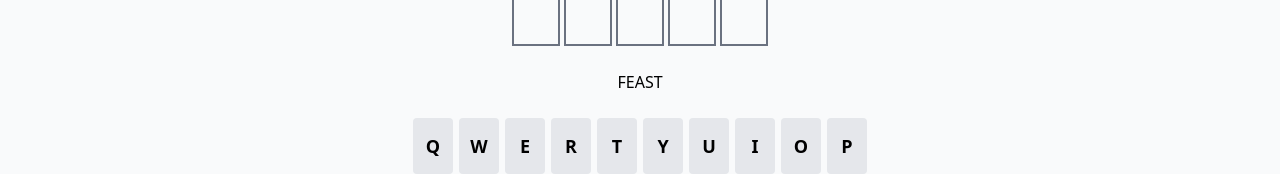
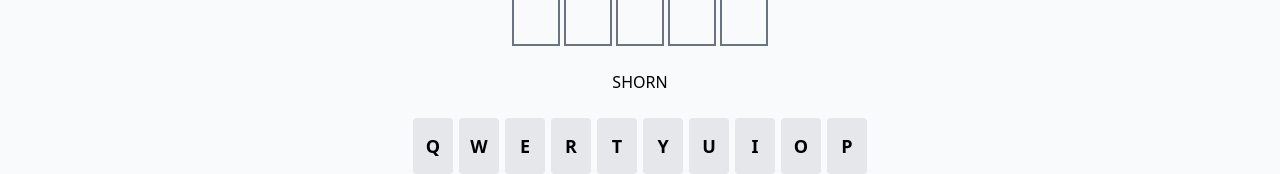
Before and after one commit to ViktoryWebs/word-games, a React (Vite) app: page / in a window 1280 px wide. Shown: the part 339-513 px from the top of the page. Built offline with nearby package versions, Linux system fonts and the light colour scheme.

Commit message:
Fixed the tile coloring logic

```diff
--- a/src/components/wordle/Keyboard.jsx
+++ b/src/components/wordle/Keyboard.jsx
@@ -1,18 +1,39 @@
-import { useContext } from "react";
+import { useContext, useState } from "react";
 import { WordleContext } from "./Wordle";
-import { keys } from "./resources/keys";
 import { FaDeleteLeft } from "react-icons/fa6";
+import keys from "./resources/keys";
+import fiveLetterWords from "./resources/fiveLetterWords";
 
 const Keyboard = () => {
-  const { wordLength, board, setBoard, currAttempt, setCurrAttempt } =
+  const { word, wordLength, board, setBoard, currAttempt, setCurrAttempt } =
     useContext(WordleContext);
+
+  const [prevAttempt, setPrevAttempt] = useState([]);
+
+  /* const correctBtnColor = "bg-green-600 text-white border-green-600";
+  const presentBtnColor = "bg-yellow-600 text-white border-yellow-600";
+  const incorrectBtnColor = "bg-gray-500 text-white border-gray-500";
+
+  const setBtnColor = () => {
+    for()
+    if(word.includes)
+  } */
 
   const handleKeyClick = (key) => {
     if (key === "ENTER") {
       if (currAttempt.attempt < wordLength) {
-        const currAttemptWord = board.board[currAttempt.attempt].slice().join("");
+        const currAttemptWord = board.board[currAttempt.attempt]
+          .slice()
+          .join("");
         console.log(currAttemptWord);
-        if (currAttemptWord.length === wordLength) {
+        if (currAttemptWord.length < wordLength) {
+          console.log("Not enough letters!");
+          return;
+        }
+        if (!fiveLetterWords.includes(currAttemptWord.toLowerCase())) {
+          console.log("Not in word list!");
+          return;
+        }
         setBoard({
           type: "enter",
           attempt: currAttempt.attempt + 1,
@@ -22,9 +43,7 @@ const Keyboard = () => {
           attempt: currAttempt.attempt + 1,
           letterPos: 0,
         });
-        } else {
-          console.log("Not enough letters!");
-        }
+        setPrevAttempt(currAttemptWord.split(""));
       }
     } else if (key === "DELETE") {
       if (currAttempt.letterPos > 0) {
--- a/src/components/wordle/Tile.jsx
+++ b/src/components/wordle/Tile.jsx
@@ -9,6 +9,7 @@ const incorrectTileColor = "bg-gray-500 text-white border-gray-500";
 const Tile = ({ attemptNum, letterPos }) => {
   const { board } = useContext(WordleContext);
   const letter = board.board[attemptNum][letterPos];
+
   const tileColor = board.tileColors[attemptNum][letterPos];
   return (
     <span
@@ -21,7 +22,8 @@ const Tile = ({ attemptNum, letterPos }) => {
           : tileColor === "incorrect"
           ? incorrectTileColor
           : ""
-      }`}
+      }
+      `}
     >
       {letter}
     </span>
--- a/src/components/wordle/Wordle.jsx
+++ b/src/components/wordle/Wordle.jsx
@@ -2,6 +2,7 @@ import { createContext, useReducer, useState } from "react";
 import Board from "./Board";
 import Keyboard from "./Keyboard";
 import fiveLetterWords from "./resources/fiveLetterWords";
+import generateCharacterMap from "./resources/generateCharacterMap";
 
 const wordLength = 5;
 
@@ -11,28 +12,9 @@ const defaultTileColors = Array(wordLength + 1).fill(
 );
 
 const wordIndex = Math.round(Math.random() * (fiveLetterWords.length - 1));
-/* const word = fiveLetterWords[wordIndex].toUpperCase().split(""); */
-const word = "FEAST".split("");
-const characterMap = {};
-
-const generateCharacterMap = () => {
-  for (let i = 0; i < wordLength; i++) {
-    let c = word[i];
-    if (characterMap[c]) {
-      characterMap[c] = {
-        freq: characterMap[c].freq + 1,
-        pos: [...characterMap[c].pos, i],
-      };
-    } else {
-      characterMap[c] = {
-        freq: 1,
-        pos: [i],
-      };
-    }
-  }
-};
-
-generateCharacterMap();
+const word = fiveLetterWords[wordIndex].toUpperCase().split("");
+/* const word = "ERUPT".split(""); */
+const characterMap = generateCharacterMap(word);
 
 export const WordleContext = createContext();
 
@@ -42,6 +24,7 @@ const boardReducer = (board, action) => {
   const updatedTileColors = board.tileColors.slice();
   let prevAttempt = [];
   let updatedAttemptTileColors = [];
+  let prevAttemptCharacterMap = {};
 
   switch (action.type) {
     case "letter":
@@ -51,21 +34,45 @@ const boardReducer = (board, action) => {
 
     case "enter":
       prevAttempt = board.board[action.attempt - 1].slice();
+      prevAttemptCharacterMap = generateCharacterMap(prevAttempt);
       updatedAttemptTileColors = updatedTileColors[action.attempt - 1].slice();
 
-      for (let i = 0; i < wordLength; i++) {
-        if (prevAttempt[i] === word[i]) {
-          updatedAttemptTileColors[i] = "correct";
+      Object.keys(prevAttemptCharacterMap).forEach((key) => {
+        if (!characterMap[key]) {
+          for (let pos of prevAttemptCharacterMap[key].pos) {
+            updatedAttemptTileColors[pos] = "incorrect";
+          }
         } else {
-          if (word.includes(prevAttempt[i])) {
-            let positions = characterMap[prevAttempt[i]].pos;
+          const originalPosArr = characterMap[key].pos.toSorted();
+          const attemptPosArr = prevAttemptCharacterMap[key].pos.toSorted();
 
-            updatedAttemptTileColors[i] = "present";
+          if (prevAttemptCharacterMap[key].freq === characterMap[key].freq) {
+            for (let i = 0; i < prevAttemptCharacterMap[key].freq; i++) {
+              if (originalPosArr[i] === attemptPosArr[i]) {
+                updatedAttemptTileColors[attemptPosArr[i]] = "correct";
+              } else {
+                updatedAttemptTileColors[attemptPosArr[i]] = "present";
+              }
+            }
           } else {
-            updatedAttemptTileColors[i] = "incorrect";
+            let matches = 0;
+            for (let i = 0; i < prevAttemptCharacterMap[key].freq; i++) {
+              if (originalPosArr.includes(attemptPosArr[i])) {
+                updatedAttemptTileColors[attemptPosArr[i]] = "correct";
+                matches++;
+              } else {
+                updatedAttemptTileColors[attemptPosArr[i]] = "incorrect";
+              }
+            }
+            if(matches === 0) {
+              for(let i = 0; i < characterMap[key].freq; i++) {
+                updatedAttemptTileColors[attemptPosArr[i]] = "present";
+              }
+            }
           }
         }
-      }
+      });
+
       updatedTileColors[action.attempt - 1] = updatedAttemptTileColors;
       return { board: [...board.board], tileColors: [...updatedTileColors] };
 
@@ -86,21 +93,14 @@ const Wordle = () => {
   });
   const [currAttempt, setCurrAttempt] = useState({ attempt: 0, letterPos: 0 });
 
-  console.log(characterMap);
-
   return (
     <div className="mt-4">
       <WordleContext.Provider
-        value={{ wordLength, board, setBoard, currAttempt, setCurrAttempt }}
+        value={{ word, wordLength, board, setBoard, currAttempt, setCurrAttempt }}
       >
         <div className="flex flex-col gap-6 items-center justify-between">
           <Board />
-          <span className="dark:text-white">
-            {/* {wordIndex} <br /> */}
-            {word}
-            {/*  <br /> */}
-            {/* {currAttempt.attempt + ", " + currAttempt.letterPos} */}
-          </span>
+          <span className="dark:text-white">{word}</span>
           <Keyboard />
         </div>
       </WordleContext.Provider>
--- /dev/null
+++ b/src/components/wordle/resources/generateCharacterMap.js
@@ -0,0 +1,20 @@
+const generateCharacterMap = (word) => {
+  const characterMap = {};
+  for (let i = 0; i < word.length; i++) {
+    let c = word[i];
+    if (characterMap[c]) {
+      characterMap[c] = {
+        freq: characterMap[c].freq + 1,
+        pos: [...characterMap[c].pos, i],
+      };
+    } else {
+      characterMap[c] = {
+        freq: 1,
+        pos: [i],
+      };
+    }
+  }
+  return characterMap;
+};
+
+export default generateCharacterMap;
--- a/src/components/wordle/resources/keys.js
+++ b/src/components/wordle/resources/keys.js
@@ -1,4 +1,4 @@
-export const keys = [
+const keys = [
   ["Q", "W", "E", "R", "T", "Y", "U", "I", "O", "P"],
   ["A", "S", "D", "F", "G", "H", "J", "K", "L"],
   ["ENTER","Z", "X", "C", "V", "B", "N", "M","DELETE"]
```
Also changed, not shown: src/components/wordle/resources/fiveLetterWords.js. Lines whose indentation alone changed are shown as unchanged.
